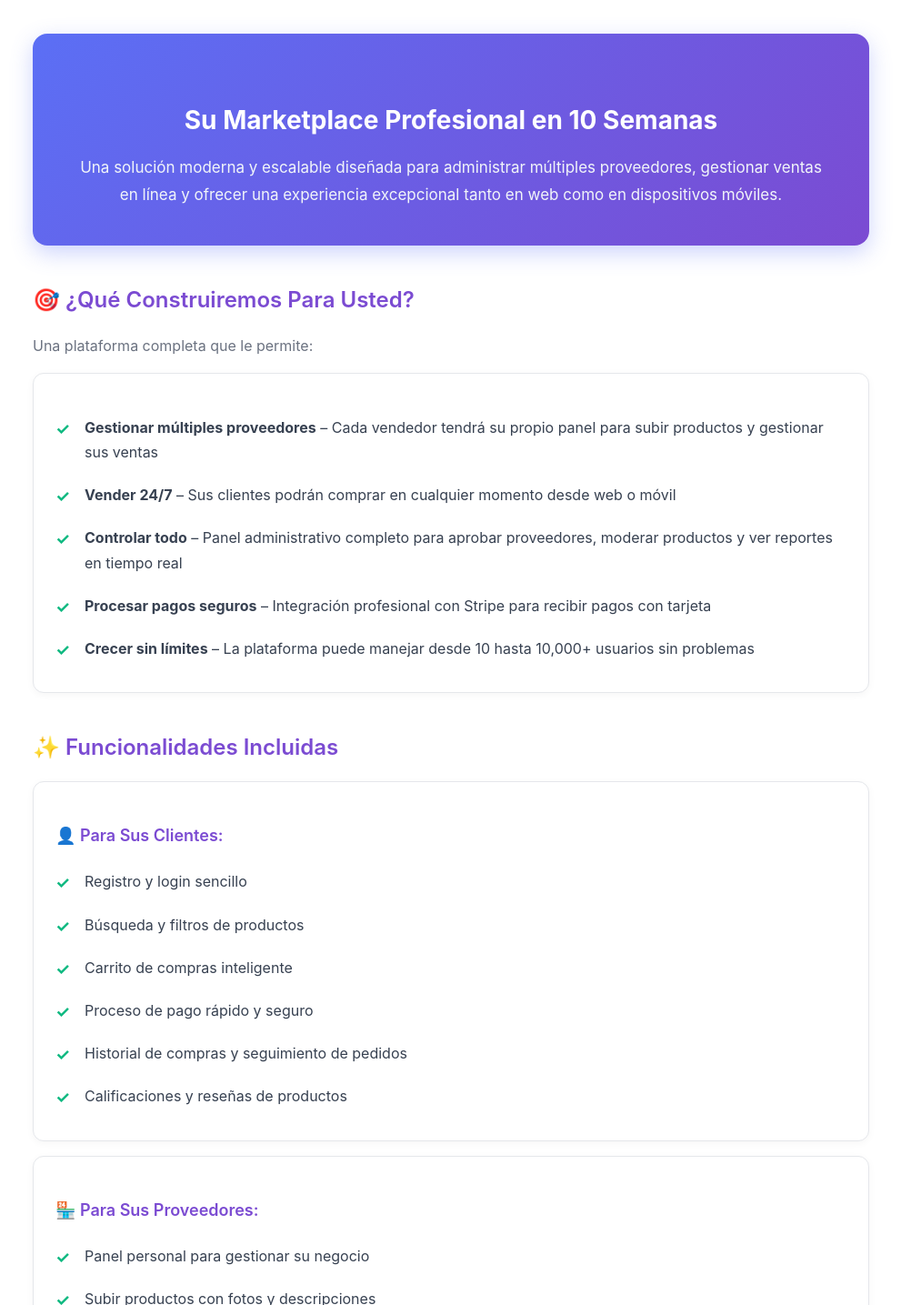
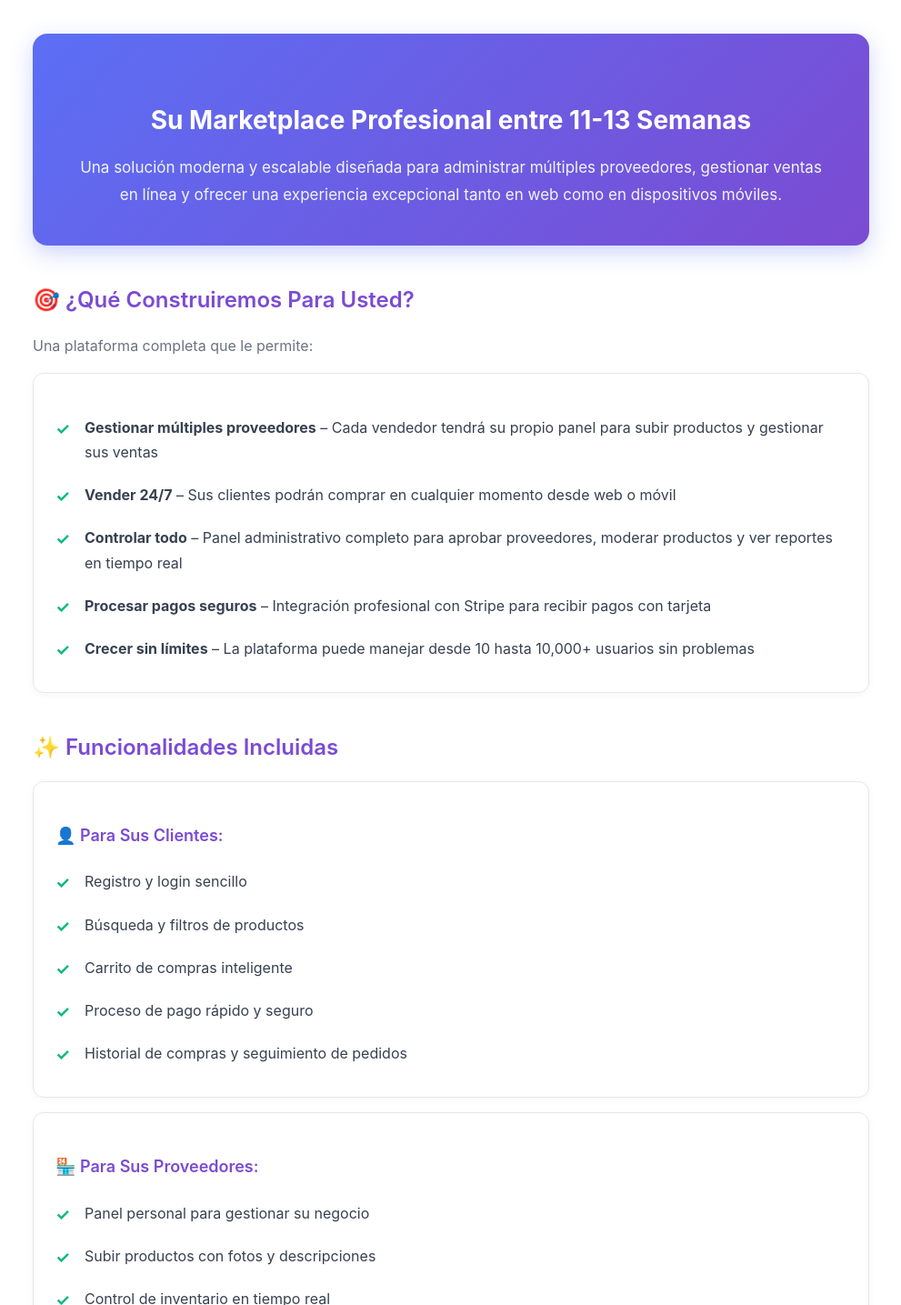
Before and after one commit to oscar-vallin/prupuestahibrida, a plain HTML site: page index.html in a window 1280 px wide. Shown: the part 186-1621 px from the top of the page at 91% size, without its empty margins (144-1135 px from the left). Drawn offline with Linux system fonts and the light colour scheme.

Commit message:
updated context

```diff
--- a/index.html
+++ b/index.html
@@ -336,7 +336,7 @@
     </header>
 
     <section class="hero">
-      <h2>Su Marketplace Profesional en 10 Semanas</h2>
+      <h2>Su Marketplace Profesional entre 11-13 Semanas</h2>
       <p>Una solución moderna y escalable diseñada para administrar múltiples proveedores, gestionar ventas en línea y ofrecer una experiencia excepcional tanto en web como en dispositivos móviles.</p>
     </section>
 
@@ -365,7 +365,6 @@
           <li>Carrito de compras inteligente</li>
           <li>Proceso de pago rápido y seguro</li>
           <li>Historial de compras y seguimiento de pedidos</li>
-          <li>Calificaciones y reseñas de productos</li>
         </ul>
       </div>
 
```
